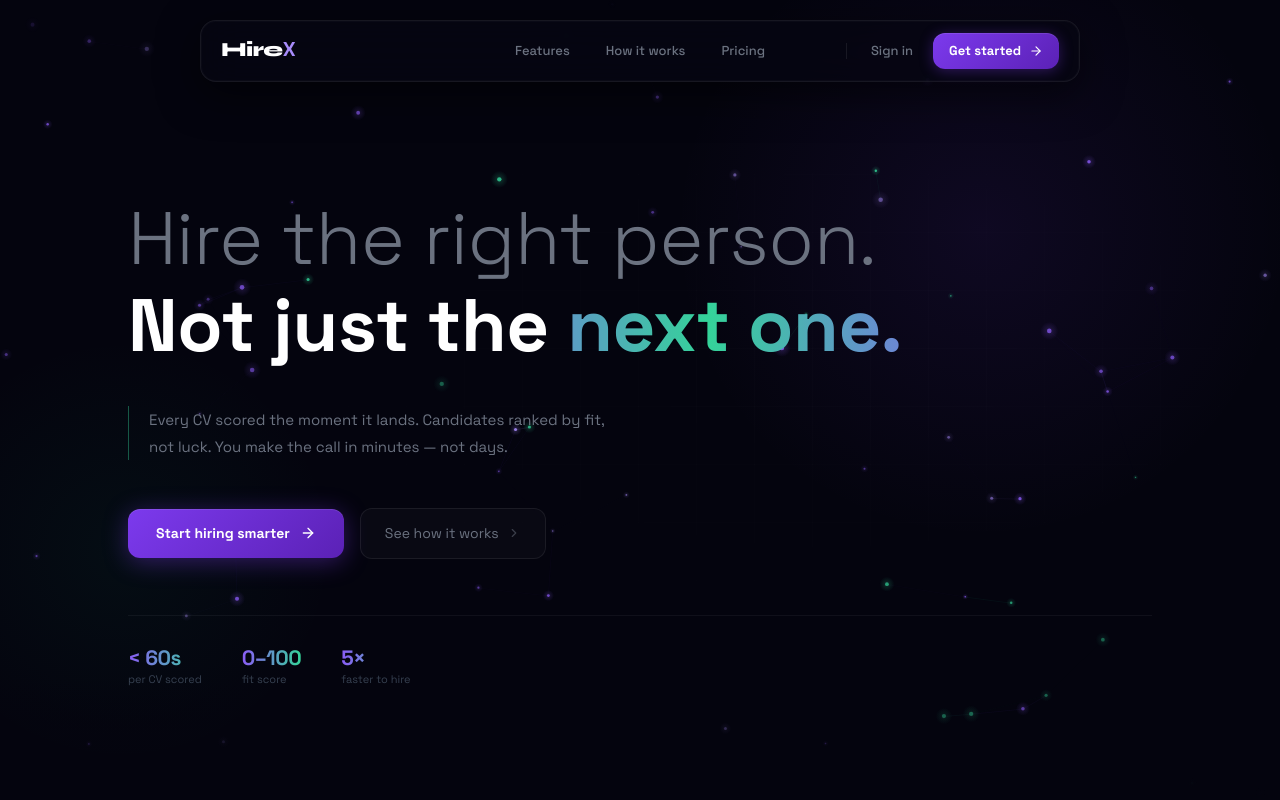
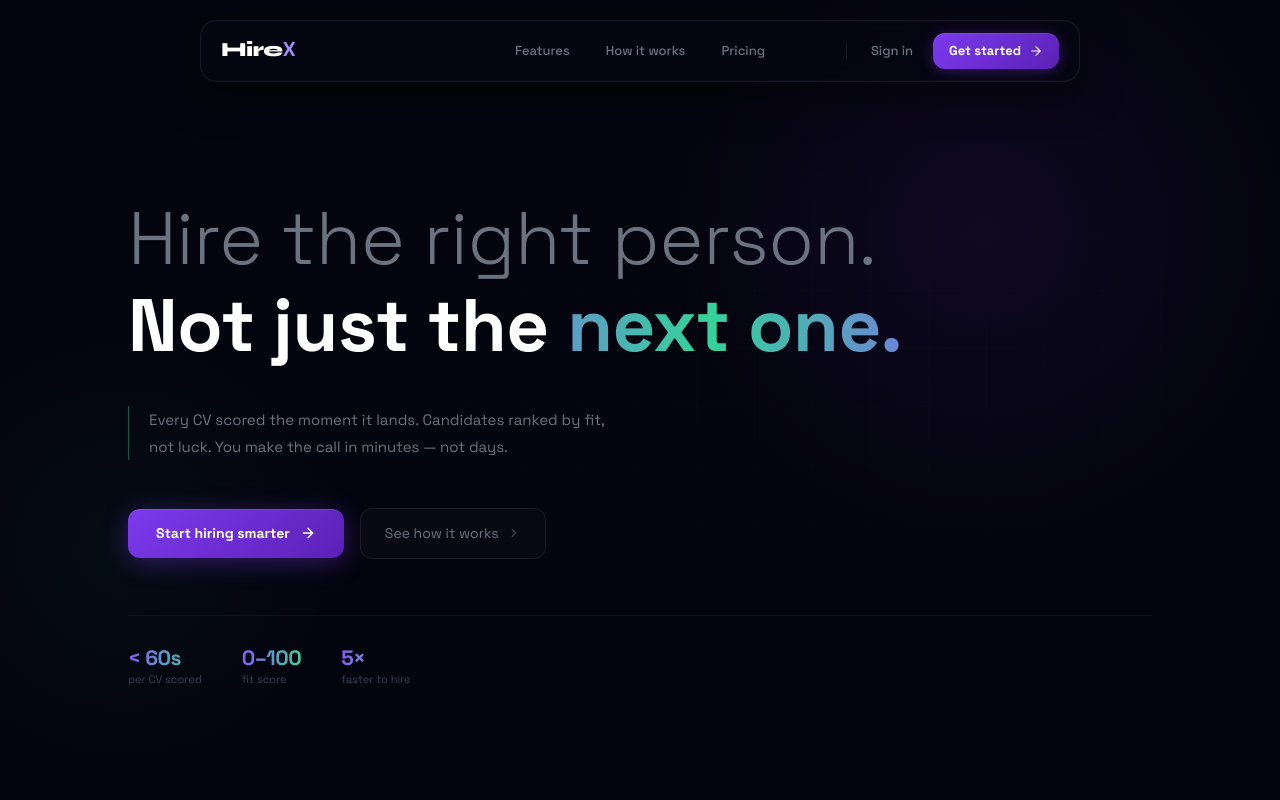
Before and after one commit to Ikenna-Lucky/hirex-frontend, a Next.js app: page / in a window 1280 px wide. Shown: the top 800 px of the page. Built offline with nearby package versions, Linux system fonts and the light colour scheme.

Commit message:
Update on landing page

```diff
--- a/src/app/page.tsx
+++ b/src/app/page.tsx
@@ -1,5 +1,4 @@
 import Link from "next/link";
-import HeroParticles from "@/components/HeroParticles";
 import {
   ArrowRight,
   Brain,
@@ -132,8 +131,6 @@ export default function LandingPage() {
             }}
           />
 
-          {/* ── Flowing particles (canvas) ── */}
-          <HeroParticles />
         </div>
 
         {/* ── Hero content — single column, spacious ── */}
```
